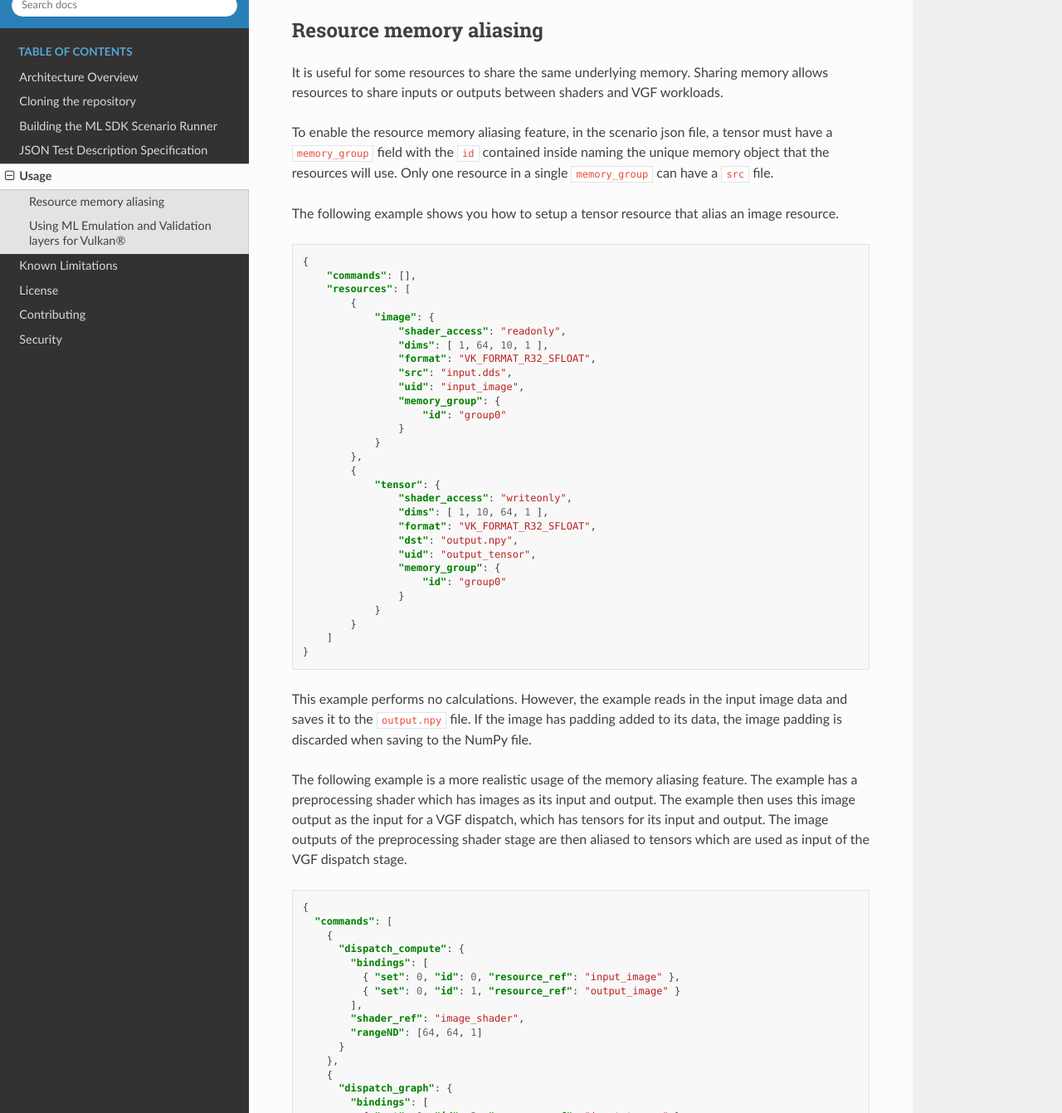
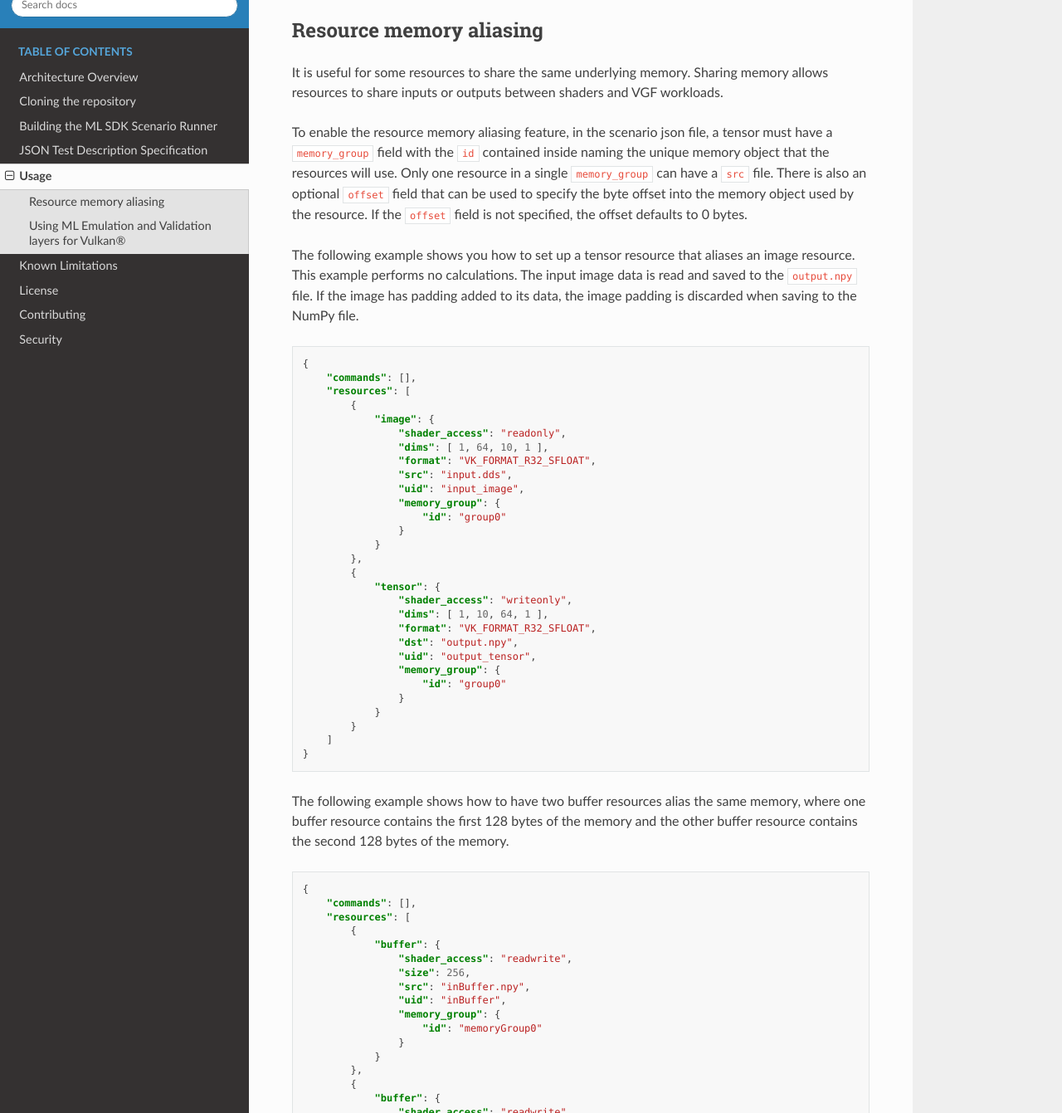
Before and after one commit to arm/ai-ml-sdk-scenario-runner, a Sphinx documentation site: the page built from docs/source/usage.rst, in a window 1280 px wide and 1400 px high, scrolled down 329 px, cut to the strip 59-1400 px from the top of the window. Shown: the whole strip at 83% size. Built offline with Sphinx 7.4.7 and the Read the Docs theme 3.1.0, drawn with Linux system fonts in a browser that asks for light colours; some of the changed text lies outside the part shown.

Commit message:
Add documentation for `offset` field in `memory_group`
Signed-off-by: Alan Liang <alan.liang@arm.com>
Change-Id: I8e6dd122f8b87bcedcbc9314904c94ab46f592dc

```diff
--- a/docs/source/usage.rst
+++ b/docs/source/usage.rst
@@ -14,9 +14,9 @@ Resource memory aliasing
 
 It is useful for some resources to share the same underlying memory. Sharing memory allows resources to share inputs or outputs between shaders and VGF workloads.
 
-To enable the resource memory aliasing feature, in the scenario json file, a tensor must have a ``memory_group`` field with the ``id`` contained inside naming the unique memory object that the resources will use. Only one resource in a single ``memory_group`` can have a ``src`` file.
+To enable the resource memory aliasing feature, in the scenario json file, a tensor must have a ``memory_group`` field with the ``id`` contained inside naming the unique memory object that the resources will use. Only one resource in a single ``memory_group`` can have a ``src`` file. There is also an optional ``offset`` field that can be used to specify the byte offset into the memory object used by the resource. If the ``offset`` field is not specified, the offset defaults to 0 bytes.
 
-The following example shows you how to setup a tensor resource that alias an image resource.
+The following example shows you how to set up a tensor resource that aliases an image resource. This example performs no calculations. The input image data is read and saved to the ``output.npy`` file. If the image has padding added to its data, the image padding is discarded when saving to the NumPy file.
 
 .. code-block:: json
 
@@ -50,7 +50,49 @@ The following example shows you how to setup a tensor resource that alias an ima
       ]
   }
 
-This example performs no calculations. However, the example reads in the input image data and saves it to the ``output.npy`` file. If the image has padding added to its data, the image padding is discarded when saving to the NumPy file.
+The following example shows how to have two buffer resources alias the same memory, where one buffer resource contains the first 128 bytes of the memory and the other buffer resource contains the second 128 bytes of the memory.
+
+.. code-block:: json
+
+  {
+      "commands": [],
+      "resources": [
+          {
+              "buffer": {
+                  "shader_access": "readwrite",
+                  "size": 256,
+                  "src": "inBuffer.npy",
+                  "uid": "inBuffer",
+                  "memory_group": {
+                      "id": "memoryGroup0"
+                  }
+              }
+          },
+          {
+              "buffer": {
+                  "shader_access": "readwrite",
+                  "size": 128,
+                  "dst": "outBuffer0.npy",
+                  "uid": "outBuffer0",
+                  "memory_group": {
+                      "id": "memoryGroup0"
+                  }
+              }
+          },
+          {
+              "buffer": {
+                  "shader_access": "readwrite",
+                  "size": 128,
+                  "dst": "outBuffer1.npy",
+                  "uid": "outBuffer1",
+                  "memory_group": {
+                      "id": "memoryGroup0",
+                      "offset": 128
+                  }
+              }
+          }
+      ]
+  }
 
 The following example is a more realistic usage of the memory aliasing feature. The example has a preprocessing shader which has images as its input and output. The example then uses this image output as the input for a VGF dispatch, which has tensors for its input and output. The image outputs of the preprocessing shader stage are then aliased to tensors which are used as input of the VGF dispatch stage.
 
```
